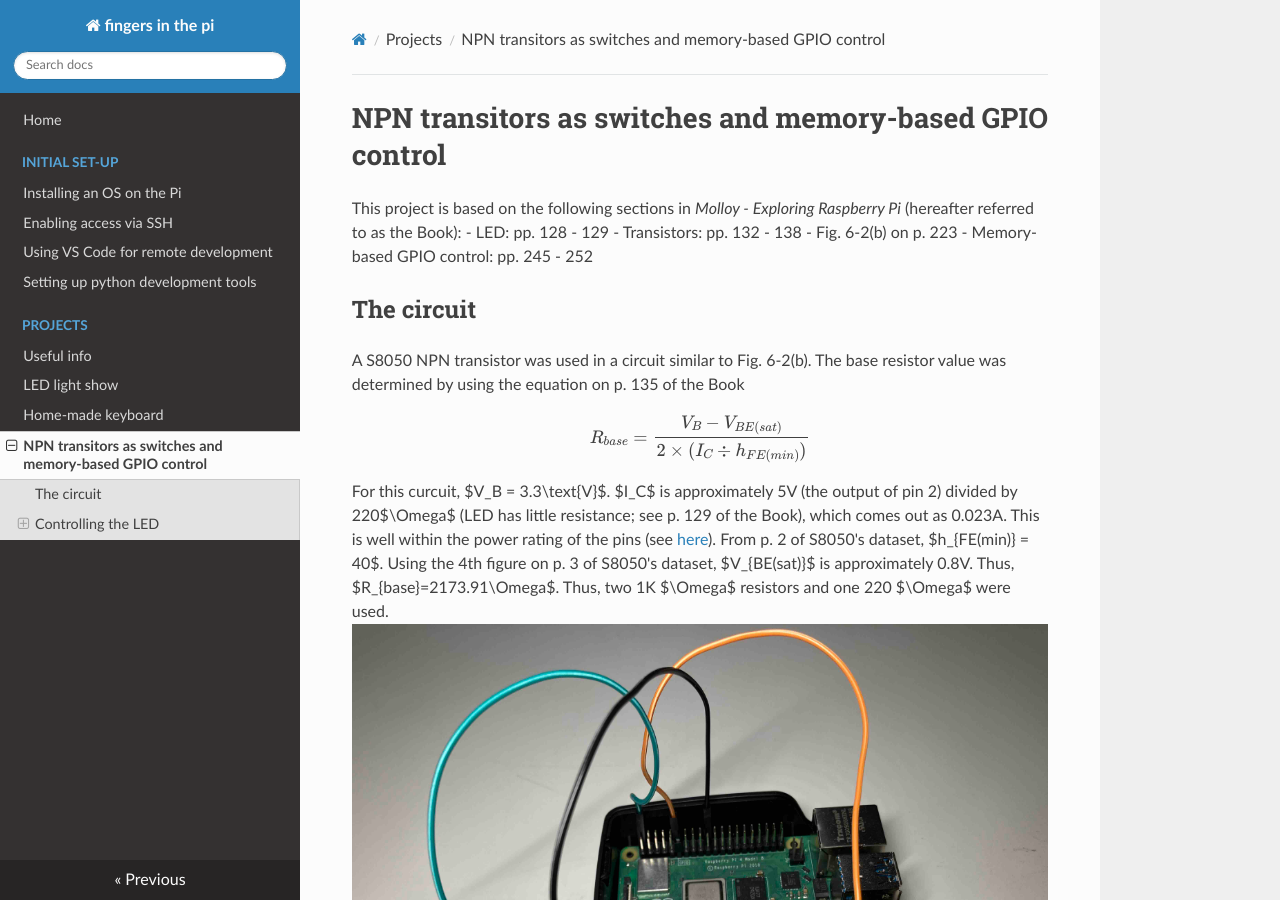
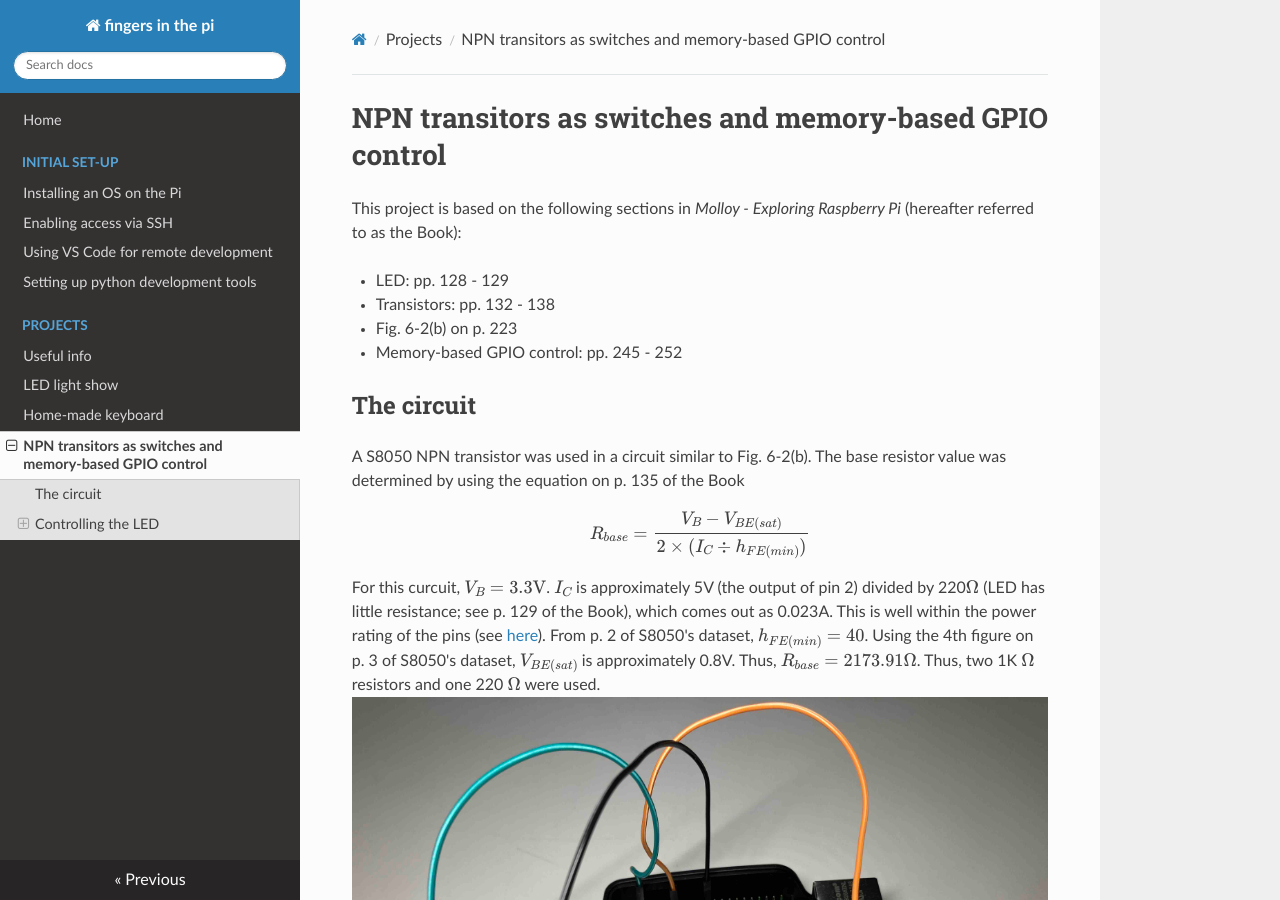
Before and after one commit to drkaizeng/fingers_in_the_pi, an MkDocs documentation site: the page built from docs/projects/transistors_switches_memory_gpio.md, in a window 1280 px wide and 900 px high. Built offline with MkDocs 1.6.1, drawn with Linux system fonts in a browser that asks for light colours; nearby versions of some CDN libraries; formulas are drawn with MathJax 3.

Commit message:
Fix formatting

```diff
--- a/docs/projects/transistors_switches_memory_gpio.md
+++ b/docs/projects/transistors_switches_memory_gpio.md
@@ -1,6 +1,7 @@
 # NPN transitors as switches and memory-based GPIO control
 
 This project is based on the following sections in *Molloy - Exploring Raspberry Pi* (hereafter referred to as the Book):
+
 - LED: pp. 128 - 129
 - Transistors: pp. 132 - 138
 - Fig. 6-2(b) on p. 223
@@ -11,7 +12,7 @@ A S8050 NPN transistor was used in a circuit similar to Fig. 6-2(b). The base re
 $$
 R_{base} = \frac{V_B - V_{BE(sat)}}{2 \times (I_C \div h_{FE(min)})}
 $$
-For this curcuit, $V_B = 3.3\text{V}$. $I_C$ is approximately 5V (the output of pin 2) divided by 220$\Omega$ (LED has little resistance; see p. 129 of the Book), which comes out as 0.023A. This is well within the power rating of the pins (see [here](./useful_info.md#the-power-rating-of-the-pins)). From p. 2 of S8050's dataset, $h_{FE(min)} = 40$. Using the 4th figure on p. 3 of S8050's dataset, $V_{BE(sat)}$ is approximately 0.8V. Thus, $R_{base}=2173.91\Omega$. Thus, two 1K $\Omega$ resistors and one 220 $\Omega$ were used.
+For this curcuit, \(V_B = 3.3\text{V}\). \(I_C\) is approximately 5V (the output of pin 2) divided by 220\(\Omega\) (LED has little resistance; see p. 129 of the Book), which comes out as 0.023A. This is well within the power rating of the pins (see [here](./useful_info.md#the-power-rating-of-the-pins)). From p. 2 of S8050's dataset, \(h_{FE(min)} = 40\). Using the 4th figure on p. 3 of S8050's dataset, \(V_{BE(sat)}\) is approximately 0.8V. Thus, \(R_{base}=2173.91\Omega\). Thus, two 1K \(\Omega\) resistors and one 220 \(\Omega\) were used.
 ![](figs/transistors_switches_memory_gpio_1.jpg){:style="height:600px"}
 ![](figs/transistors_switches_memory_gpio_2.jpg){:style="height:600px"}
 
--- a/mkdocs.yml
+++ b/mkdocs.yml
@@ -17,6 +17,7 @@ nav:
         - NPN transitors as switches and memory-based GPIO control: projects/transistors_switches_memory_gpio.md
 
 extra_javascript:
+    # Setting up mathjax: https://stackoverflow.com/questions/27882261/mkdocs-and-mathjax
     - https://cdnjs.cloudflare.com/ajax/libs/mathjax/2.7.0/MathJax.js?config=TeX-AMS-MML_HTMLorMML
 
 markdown_extensions:
```
